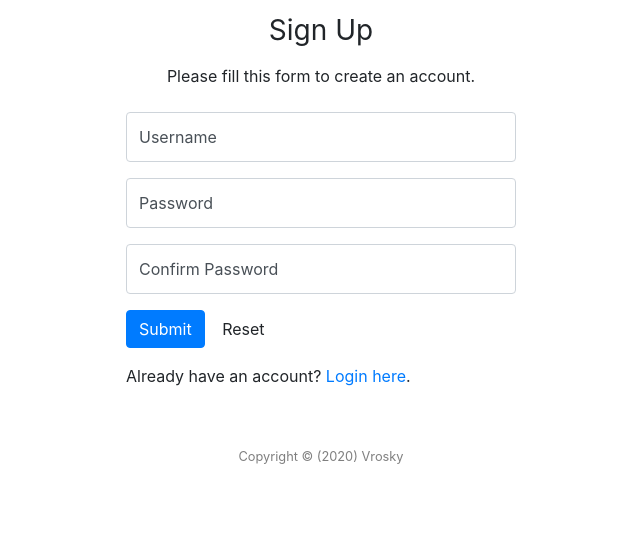
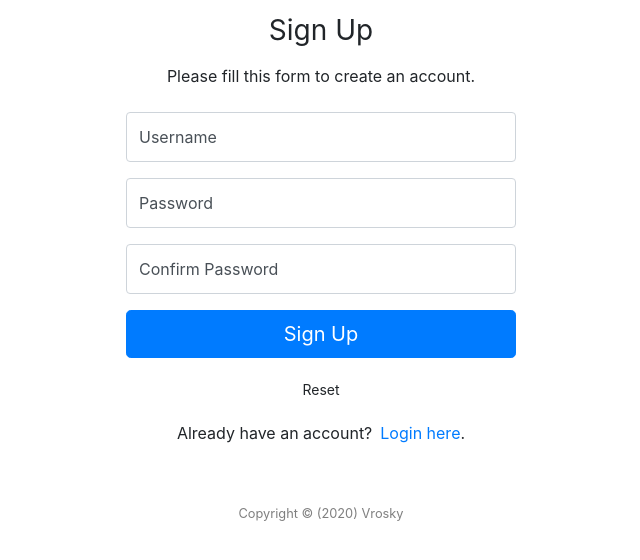
Before and after one commit to Andres6936/Vrosky, a PHP site: page /php/Register.php in a window 1280 px wide. Shown: the part 57-617 px from the top of the page, without its empty margins (319-959 px from the left). Run offline with PHP 8.4, Linux system fonts and the light colour scheme.

Commit message:
Fixed problem with the form

```diff
--- a/php/Register.php
+++ b/php/Register.php
@@ -155,25 +155,28 @@ $var->showNavigation($links);
 
     <!-- Labels -->
     <div class="form-label-group <?php echo (!empty($username_err)) ? 'has-error' : ''; ?>">
-        <input id="inputUsername" type="text" class="form-control" placeholder="Username">
+        <input id="inputUsername" name="username" type="text" class="form-control" placeholder="Username">
         <label for="inputUsername">Username</label>
         <span class="help-block"><?php echo $username_err; ?></span>
     </div>
     <div class="form-label-group <?php echo (!empty($password_err)) ? 'has-error' : ''; ?>">
-        <input id="inputPassword" type="password" class="form-control" placeholder="Password">
+        <input id="inputPassword" name="password" type="password" class="form-control" placeholder="Password">
         <label for="inputPassword">Password</label>
         <span class="help-block"><?php echo $password_err; ?></span>
     </div>
     <div class="form-label-group <?php echo (!empty($confirm_password_err)) ? 'has-error' : ''; ?>">
-        <input id="inputConfirmPassword" type="password" class="form-control" placeholder="Confirm Password">
+        <input id="inputConfirmPassword" name="confirm_password" type="password" class="form-control"
+               placeholder="Confirm Password">
         <label for="inputConfirmPassword">Confirm Password</label>
         <span class="help-block"><?php echo $confirm_password_err; ?></span>
     </div>
     <div class="form-group">
-        <input type="submit" class="btn btn-primary" value="Submit">
-        <input type="reset" class="btn btn-default" value="Reset">
+        <button type="submit" class="btn btn-lg btn-block btn-primary">Sign Up</button>
     </div>
-    <p>Already have an account? <a href="Login.php">Login here</a>.</p>
+    <div class="form-group">
+        <button type="reset" class="btn btn-sm btn-block btn-default">Reset</button>
+    </div>
+    <p class="mt-1 text-center">Already have an account?<a class="ml-2" href="Login.php">Login here</a>.</p>
 </form>
 
 <?php
```
